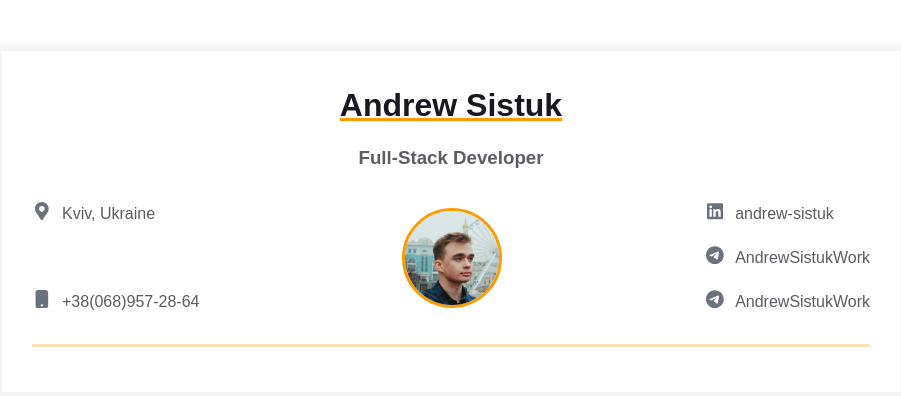
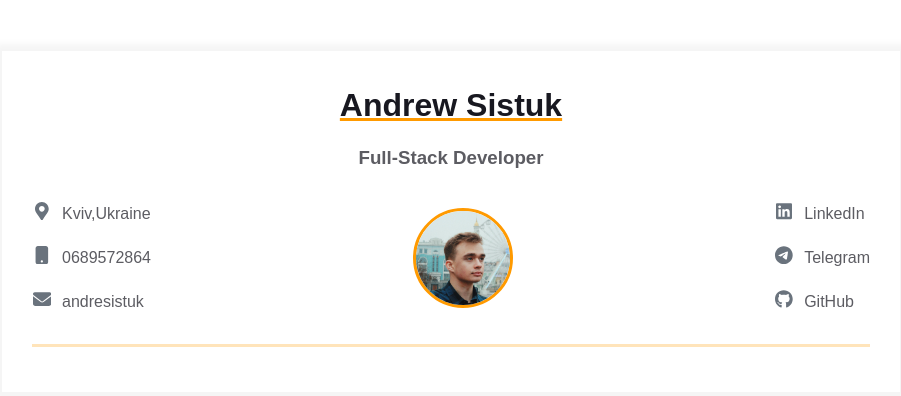
Before and after one commit to andrew-sistuk/homepage, a plain HTML site: page index.html in a window 1280 px wide. Shown: the whole page, without its empty margins (189-1090 px from the left). Drawn offline with Linux system fonts and the light colour scheme.

Commit message:
Add contacts email and git

```diff
--- a/index.html
+++ b/index.html
@@ -31,9 +31,9 @@
                     ></path>
                   </svg>
                 </div>
-                <span>Kviv, Ukraine</span>
+                <span>Kviv,Ukraine</span>
               </a>
-              <a href="tel:380689572864" rel="author" class="contact-info__item" target="_blank">
+              <a href="tel:380689572864" rel="author" class="contact-info__item">
                 <div class="contact-info__item-icon-wrapper">
                   <svg
                       class="contact-info__item-icon"
@@ -42,7 +42,18 @@
                     <path d="M80 0C44.7 0 16 28.7 16 64l0 384c0 35.3 28.7 64 64 64l224 0c35.3 0 64-28.7 64-64l0-384c0-35.3-28.7-64-64-64L80 0zM192 400a32 32 0 1 1 0 64 32 32 0 1 1 0-64z"/>
                   </svg>
                 </div>
-                <span>+38(068)957-28-64</span>
+                <span>0689572864</span>
+              </a>
+              <a href="mailto:andresistuk@gmail.com" rel="author" class="contact-info__item">
+                <div class="contact-info__item-icon-wrapper">
+                  <svg
+                          class="contact-info__item-icon"
+                          xmlns="http://www.w3.org/2000/svg"
+                          viewBox="0 0 512 512">
+                    <path d="M48 64C21.5 64 0 85.5 0 112c0 15.1 7.1 29.3 19.2 38.4L236.8 313.6c11.4 8.5 27 8.5 38.4 0L492.8 150.4c12.1-9.1 19.2-23.3 19.2-38.4c0-26.5-21.5-48-48-48L48 64zM0 176L0 384c0 35.3 28.7 64 64 64l384 0c35.3 0 64-28.7 64-64l0-208L294.4 339.2c-22.8 17.1-54 17.1-76.8 0L0 176z"/>
+                  </svg>
+                </div>
+                <span>andresistuk</span>
               </a>
             </div>
 
@@ -77,7 +88,7 @@
                     ></path>
                   </svg>
                 </div>
-                <span>andrew-sistuk</span>
+                <span>LinkedIn</span>
               </a>
               <a
                       href="https://t.me/AndrewSistukWork"
@@ -92,10 +103,10 @@
                     <path d="M248 8C111 8 0 119 0 256S111 504 248 504 496 393 496 256 385 8 248 8zM363 176.7c-3.7 39.2-19.9 134.4-28.1 178.3-3.5 18.6-10.3 24.8-16.9 25.4-14.4 1.3-25.3-9.5-39.3-18.7-21.8-14.3-34.2-23.2-55.3-37.2-24.5-16.1-8.6-25 5.3-39.5 3.7-3.8 67.1-61.5 68.3-66.7 .2-.7 .3-3.1-1.2-4.4s-3.6-.8-5.1-.5q-3.3 .7-104.6 69.1-14.8 10.2-26.9 9.9c-8.9-.2-25.9-5-38.6-9.1-15.5-5-27.9-7.7-26.8-16.3q.8-6.7 18.5-13.7 108.4-47.2 144.6-62.3c68.9-28.6 83.2-33.6 92.5-33.8 2.1 0 6.6 .5 9.6 2.9a10.5 10.5 0 0 1 3.5 6.7A43.8 43.8 0 0 1 363 176.7z"/>
                   </svg>
                 </div>
-                <span>AndrewSistukWork</span>
+                <span>Telegram</span>
               </a>
               <a
-                      href="https://t.me/AndrewSistukWork"
+                      href="https://github.com/andrew-sistuk"
                       rel="author"
                       class="contact-info__item"
               >
@@ -104,10 +115,10 @@
                           class="contact-info__item-icon"
                           xmlns="http://www.w3.org/2000/svg"
                           viewBox="0 0 496 512">
-                    <path d="M248 8C111 8 0 119 0 256S111 504 248 504 496 393 496 256 385 8 248 8zM363 176.7c-3.7 39.2-19.9 134.4-28.1 178.3-3.5 18.6-10.3 24.8-16.9 25.4-14.4 1.3-25.3-9.5-39.3-18.7-21.8-14.3-34.2-23.2-55.3-37.2-24.5-16.1-8.6-25 5.3-39.5 3.7-3.8 67.1-61.5 68.3-66.7 .2-.7 .3-3.1-1.2-4.4s-3.6-.8-5.1-.5q-3.3 .7-104.6 69.1-14.8 10.2-26.9 9.9c-8.9-.2-25.9-5-38.6-9.1-15.5-5-27.9-7.7-26.8-16.3q.8-6.7 18.5-13.7 108.4-47.2 144.6-62.3c68.9-28.6 83.2-33.6 92.5-33.8 2.1 0 6.6 .5 9.6 2.9a10.5 10.5 0 0 1 3.5 6.7A43.8 43.8 0 0 1 363 176.7z"/>
+                    <path d="M165.9 397.4c0 2-2.3 3.6-5.2 3.6-3.3 .3-5.6-1.3-5.6-3.6 0-2 2.3-3.6 5.2-3.6 3-.3 5.6 1.3 5.6 3.6zm-31.1-4.5c-.7 2 1.3 4.3 4.3 4.9 2.6 1 5.6 0 6.2-2s-1.3-4.3-4.3-5.2c-2.6-.7-5.5 .3-6.2 2.3zm44.2-1.7c-2.9 .7-4.9 2.6-4.6 4.9 .3 2 2.9 3.3 5.9 2.6 2.9-.7 4.9-2.6 4.6-4.6-.3-1.9-3-3.2-5.9-2.9zM244.8 8C106.1 8 0 113.3 0 252c0 110.9 69.8 205.8 169.5 239.2 12.8 2.3 17.3-5.6 17.3-12.1 0-6.2-.3-40.4-.3-61.4 0 0-70 15-84.7-29.8 0 0-11.4-29.1-27.8-36.6 0 0-22.9-15.7 1.6-15.4 0 0 24.9 2 38.6 25.8 21.9 38.6 58.6 27.5 72.9 20.9 2.3-16 8.8-27.1 16-33.7-55.9-6.2-112.3-14.3-112.3-110.5 0-27.5 7.6-41.3 23.6-58.9-2.6-6.5-11.1-33.3 2.6-67.9 20.9-6.5 69 27 69 27 20-5.6 41.5-8.5 62.8-8.5s42.8 2.9 62.8 8.5c0 0 48.1-33.6 69-27 13.7 34.7 5.2 61.4 2.6 67.9 16 17.7 25.8 31.5 25.8 58.9 0 96.5-58.9 104.2-114.8 110.5 9.2 7.9 17 22.9 17 46.4 0 33.7-.3 75.4-.3 83.6 0 6.5 4.6 14.4 17.3 12.1C428.2 457.8 496 362.9 496 252 496 113.3 383.5 8 244.8 8zM97.2 352.9c-1.3 1-1 3.3 .7 5.2 1.6 1.6 3.9 2.3 5.2 1 1.3-1 1-3.3-.7-5.2-1.6-1.6-3.9-2.3-5.2-1zm-10.8-8.1c-.7 1.3 .3 2.9 2.3 3.9 1.6 1 3.6 .7 4.3-.7 .7-1.3-.3-2.9-2.3-3.9-2-.6-3.6-.3-4.3 .7zm32.4 35.6c-1.6 1.3-1 4.3 1.3 6.2 2.3 2.3 5.2 2.6 6.5 1 1.3-1.3 .7-4.3-1.3-6.2-2.2-2.3-5.2-2.6-6.5-1zm-11.4-14.7c-1.6 1-1.6 3.6 0 5.9 1.6 2.3 4.3 3.3 5.6 2.3 1.6-1.3 1.6-3.9 0-6.2-1.4-2.3-4-3.3-5.6-2z"/>
                   </svg>
                 </div>
-                <span>AndrewSistukWork</span>
+                <span>GitHub</span>
               </a>
             </div>
           </div>
```
